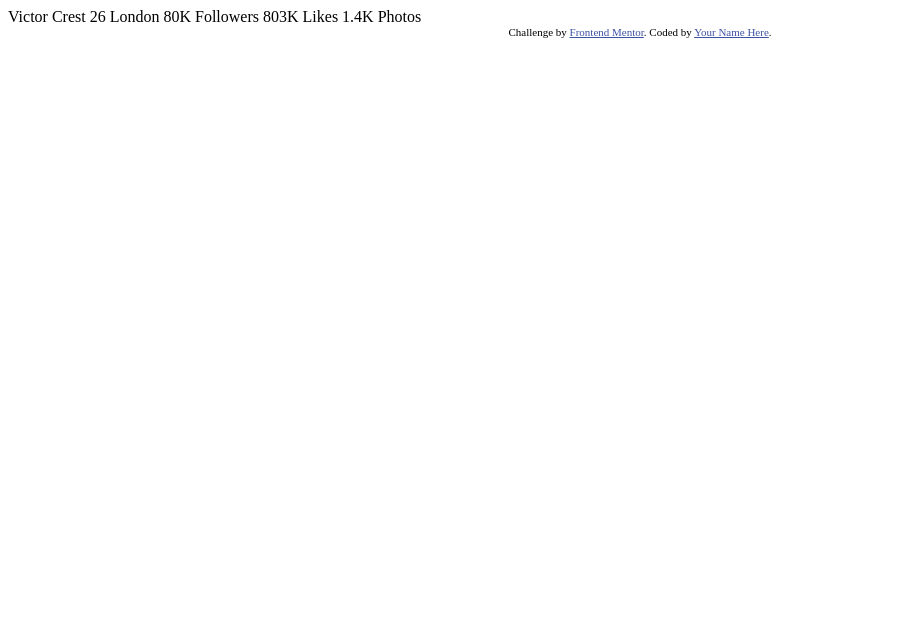
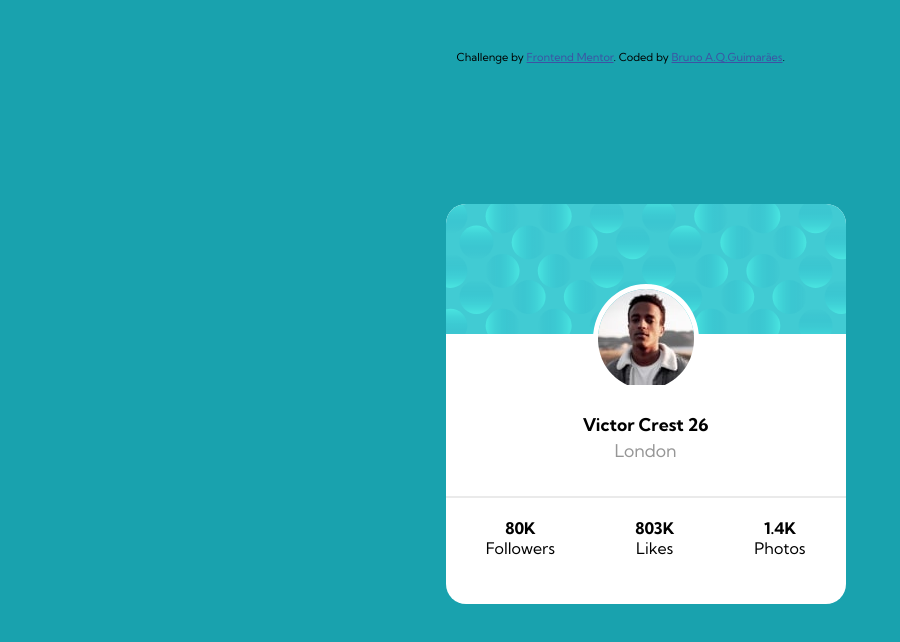
Before and after one commit to Bruno091py/Cartao-de-Perfil, a plain HTML site: page index.html in a window 1280 px wide. Shown: the whole page, without its empty margins (0-900 px from the left). Drawn offline with Linux system fonts and the light colour scheme.

Commit message:
acabando o projeto

```diff
--- a/index.html
+++ b/index.html
@@ -1,35 +1,45 @@
 <!DOCTYPE html>
-<html lang="en">
+<html lang="pt-br">
 <head>
   <meta charset="UTF-8">
-  <meta name="viewport" content="width=device-width, initial-scale=1.0"> <!-- displays site properly based on user's device -->
-
+  <meta name="viewport" content="width=device-width, initial-scale=1.0">
   <link rel="icon" type="image/png" sizes="32x32" href="./images/favicon-32x32.png">
-
+  <link rel="stylesheet" href="style.css">
   <title>Frontend Mentor | Profile card component</title>
-
-  <!-- Feel free to remove these styles or customise in your own stylesheet 👍 -->
-  <style>
-    .attribution { font-size: 11px; text-align: center; }
-    .attribution a { color: hsl(228, 45%, 44%); }
-  </style>
 </head>
 <body>
-  Victor Crest
-  26
-  London
+    <div class="attribution">
+    Challenge by <a href="https://www.frontendmentor.io?ref=challenge" target="_blank">Frontend Mentor</a>.
+    Coded by <a href="#">Bruno A.Q.Guimarães</a>.
+  </div>
+  <main>
+    <section id="conteudo">
+       <div id="card">
 
-  80K
-  Followers
+    </div>
+      <div id="imagem"><img src="images/image-victor.jpg" alt="imagem Victor"></div>
+      <article id="pessoal">
+         Victor Crest
+          26
+        <article id="cidade">London</article>
+      </article>
+      <hr color="">
+      <article id="descricao">
+        <div>
+          <strong>80K</strong>
+          Followers
+        </div>
+        <div>
+          <strong>803K</strong>
+          Likes
+        </div>
+        <div>
+          <strong>1.4K</strong>
+          Photos
+        </div>
+      </article>
+    </section>
+  </main>
 
-  803K
-  Likes
-
-  1.4K
-  Photos
-  <div class="attribution">
-    Challenge by <a href="https://www.frontendmentor.io?ref=challenge" target="_blank">Frontend Mentor</a>.
-    Coded by <a href="#">Your Name Here</a>.
-  </div>
 </body>
 </html>
--- /dev/null
+++ b/style.css
@@ -0,0 +1,110 @@
+@charset "UTF-8";
+@import url('https://fonts.googleapis.com/css2?family=Kumbh+Sans:wght@100..900&display=swap');
+
+
+/*
+Dark cyan: hsl(185, 75%, 39%)
+Very dark desaturated blue: hsl(229, 23%, 23%)
+Dark grayish blue: hsl(227, 10%, 46%)
+Dark gray: hsl(0, 0%, 59%)
+
+font-family: "Kumbh Sans", sans-serif;
+
+Weights: 400, 700
+*/
+
+* {
+    margin: 0px;
+    padding: 0px;
+    font-family: "Kumbh Sans", sans-serif;
+}
+
+body {
+    background-color: hsl(185, 75%, 39%);
+    width: 97vw;
+    height: 92vh;
+}
+
+main {
+    position: relative;
+    width: 97vw;
+    height: 90vh;
+
+}
+
+main>section#conteudo {
+    background-color: white;
+    width: 400px;
+    height: 400px;
+    margin-top: -20px;
+    position: absolute;
+    top: 50%;
+    left: 52%;
+
+    transform: translate(-50%, -50%);
+    border-radius: 20px;
+}
+
+div#card {
+    background: hsl(185, 75%, 39%) url(images/bg-pattern-card.svg) no-repeat;
+    background-size: cover;
+    height: 130px;
+    border-radius: 20px 20px 0px 0px;
+}
+
+div#imagem {
+    position: absolute;
+    top: 80px;
+    left: 50%;
+    transform: translateX(-50%);
+
+
+    border: 5px solid white;
+    overflow: hidden;
+    border-radius: 50%;
+}
+
+section#conteudo>article#pessoal {
+    text-align: center;
+    margin-top: 80px;
+    font-weight: 700;
+    font-size: 1.1em;
+}
+
+section#conteudo>article#pessoal>article#cidade {
+    font-weight: 400;
+    color: hsl(0, 0%, 59%);
+    margin-top: 5px;
+}
+
+hr {
+    color: hsla(0, 0%, 87%, 0.624);
+    margin: 35px 0px 20px 0px;
+}
+
+section#conteudo>article#descricao {
+    text-align: center;
+    display: flex;
+    justify-content: space-around;
+}
+
+section#conteudo>article#descricao>div {
+    display: flex;
+    flex-direction: column;
+}
+
+
+
+
+
+
+
+.attribution {
+    margin-top: 50px;
+    font-size: 11px;
+    text-align: center;
+}
+
+.attribution a {
+    color: hsl(228, 45%, 44%);
+}
```
Also changed, not shown: 1 other file.
